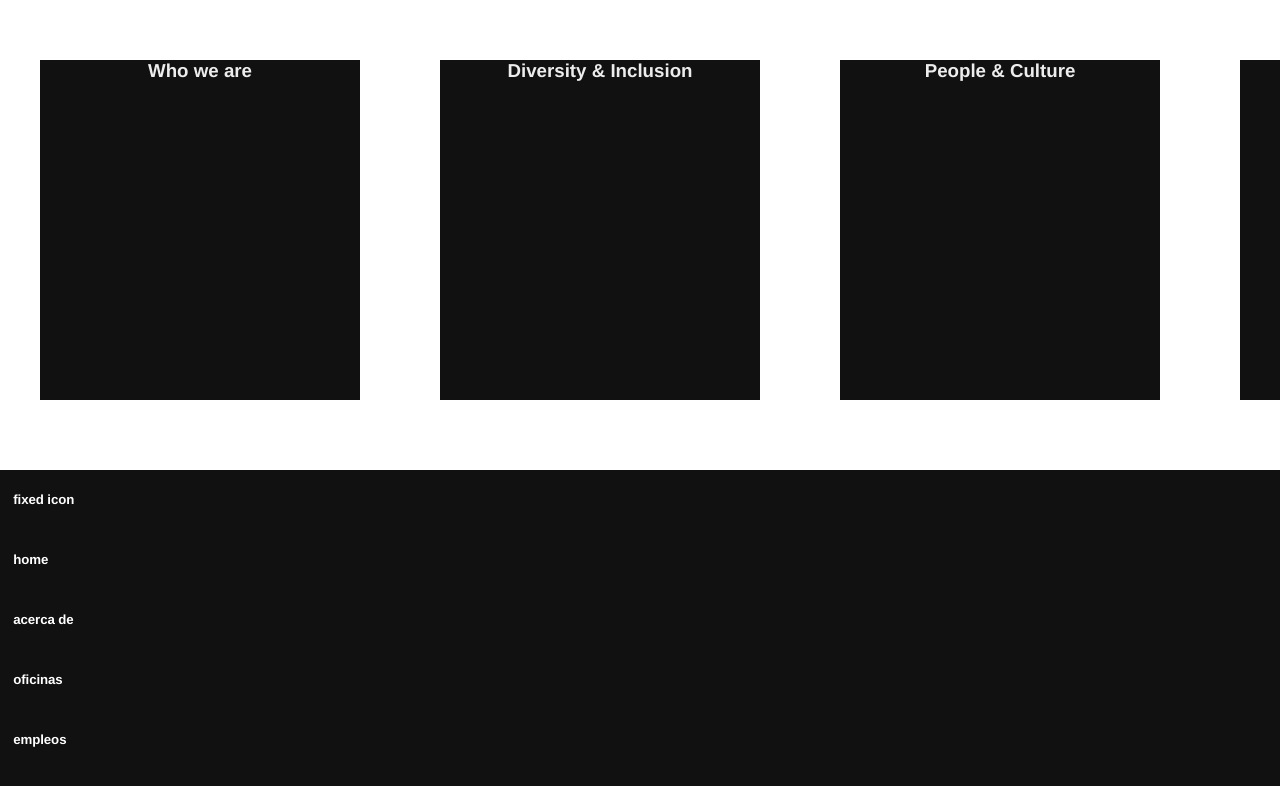
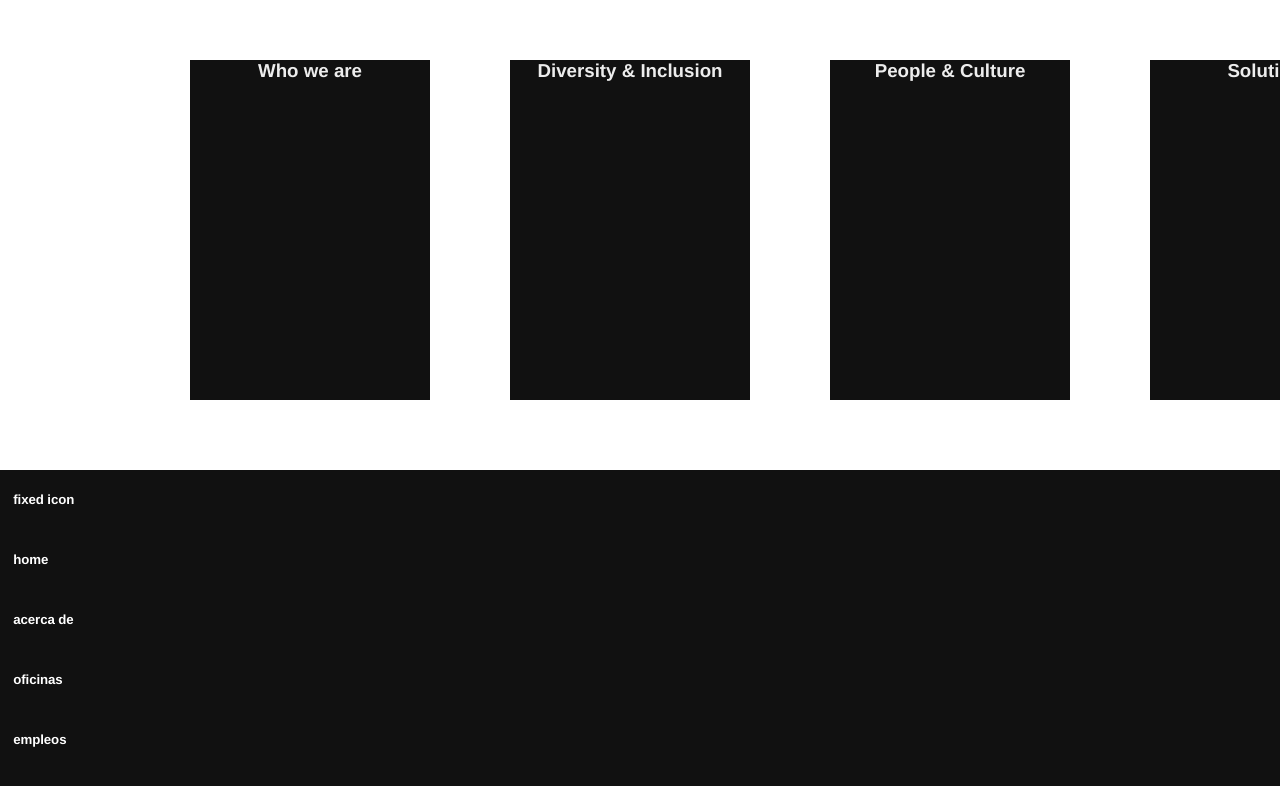
Before and after one commit to SperoniFacundo1/prentrega-fixed, a plain HTML site: page index.html in a window 1280 px wide. Shown: the part 2958-3744 px from the top of the page. Drawn offline with Linux system fonts and the light colour scheme.

Commit message:
entrega final

```diff
--- a/css/estilos.css
+++ b/css/estilos.css
@@ -450,6 +450,8 @@ a:hover:after{
 	flex-wrap:nowrap;
 	height:350px;
 	position: relative;
+	margin:10px;
+	right: 10px;
 }
 
 
@@ -458,7 +460,9 @@ a:hover:after{
 	color: #ededed;
 	background-color: #111;
 	height:350px;
-	width: 330px;
+	width: 250px;
+	position:relative;
+	left: 150px;
 	margin: 35px;
 	display: flex;
 	border: 5px solid white;
```
